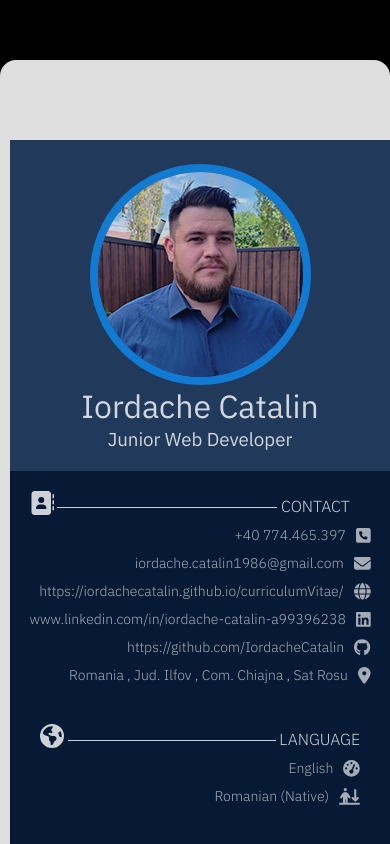
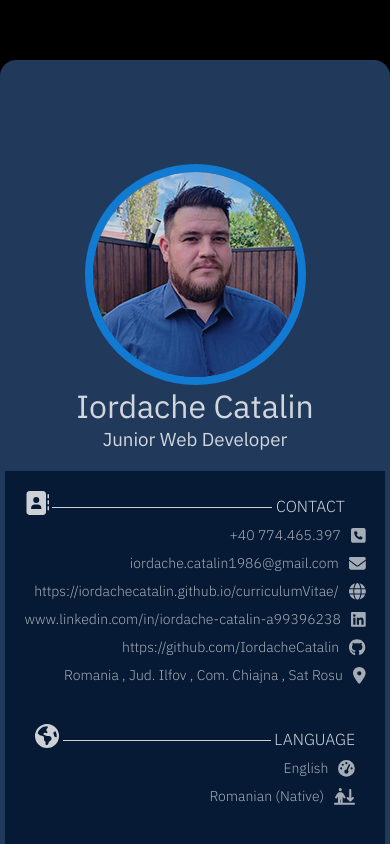
Before and after one commit to IordacheCatalin/curriculumVitae, a React (Create React App) app: page / in a window 390 px wide. Shown: the top 844 px of the page. Built offline with nearby package versions, Linux system fonts and the light colour scheme; a web font is replaced by a local one.

Commit message:
Adding media query

```diff
--- a/src/Pages/firstPage/firstPage.module.scss
+++ b/src/Pages/firstPage/firstPage.module.scss
@@ -176,3 +176,14 @@ img:hover {
   color: rgb(255, 255, 255);
   margin-right: 10px;
 }
+
+@media only screen and (max-width: 600px) {
+
+  .DetailBox{
+       margin-right: auto;
+       max-width: 500px;
+     }
+     .leftSide {
+      background-color:#21395b;
+      }
+}
```
